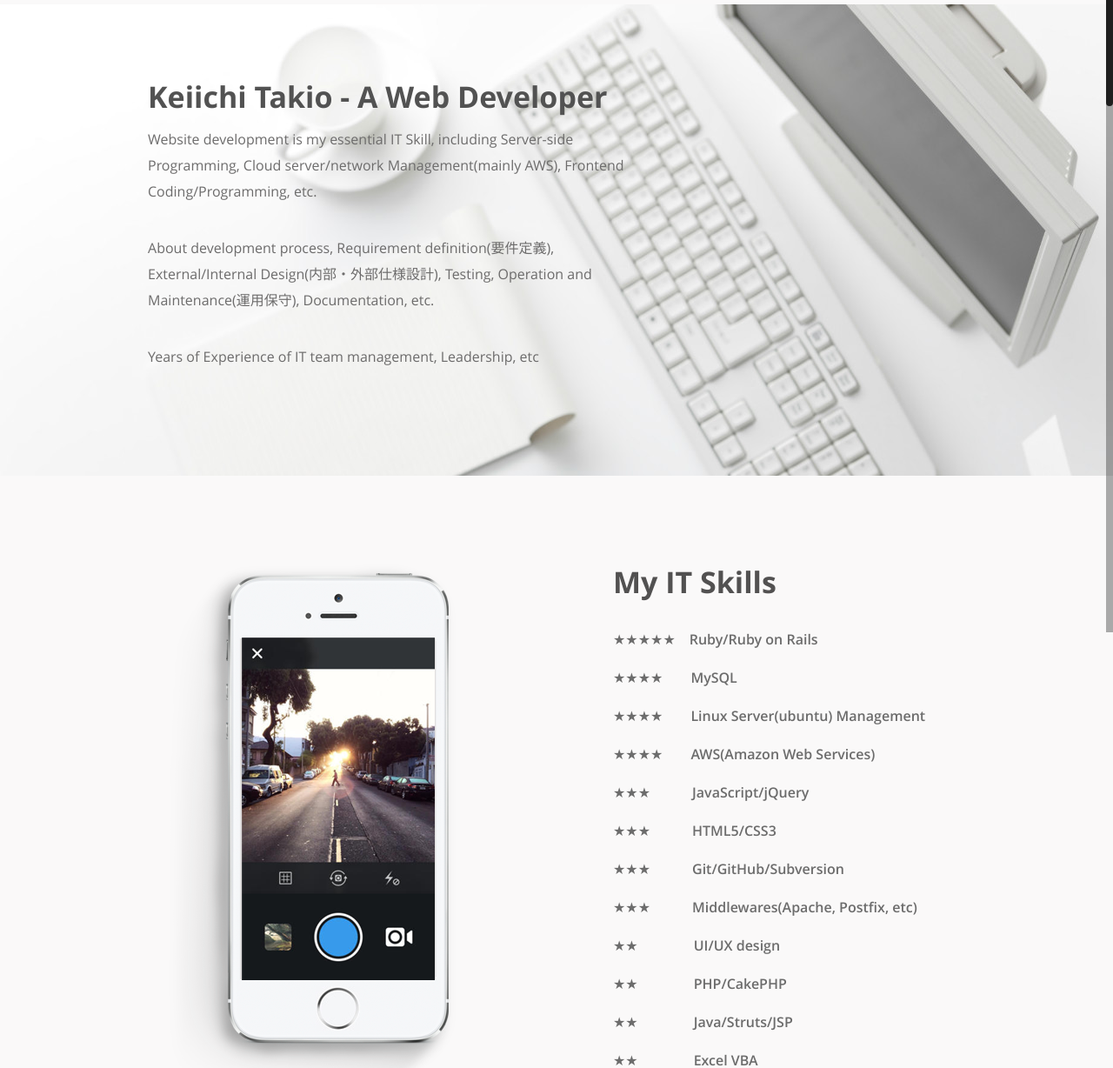
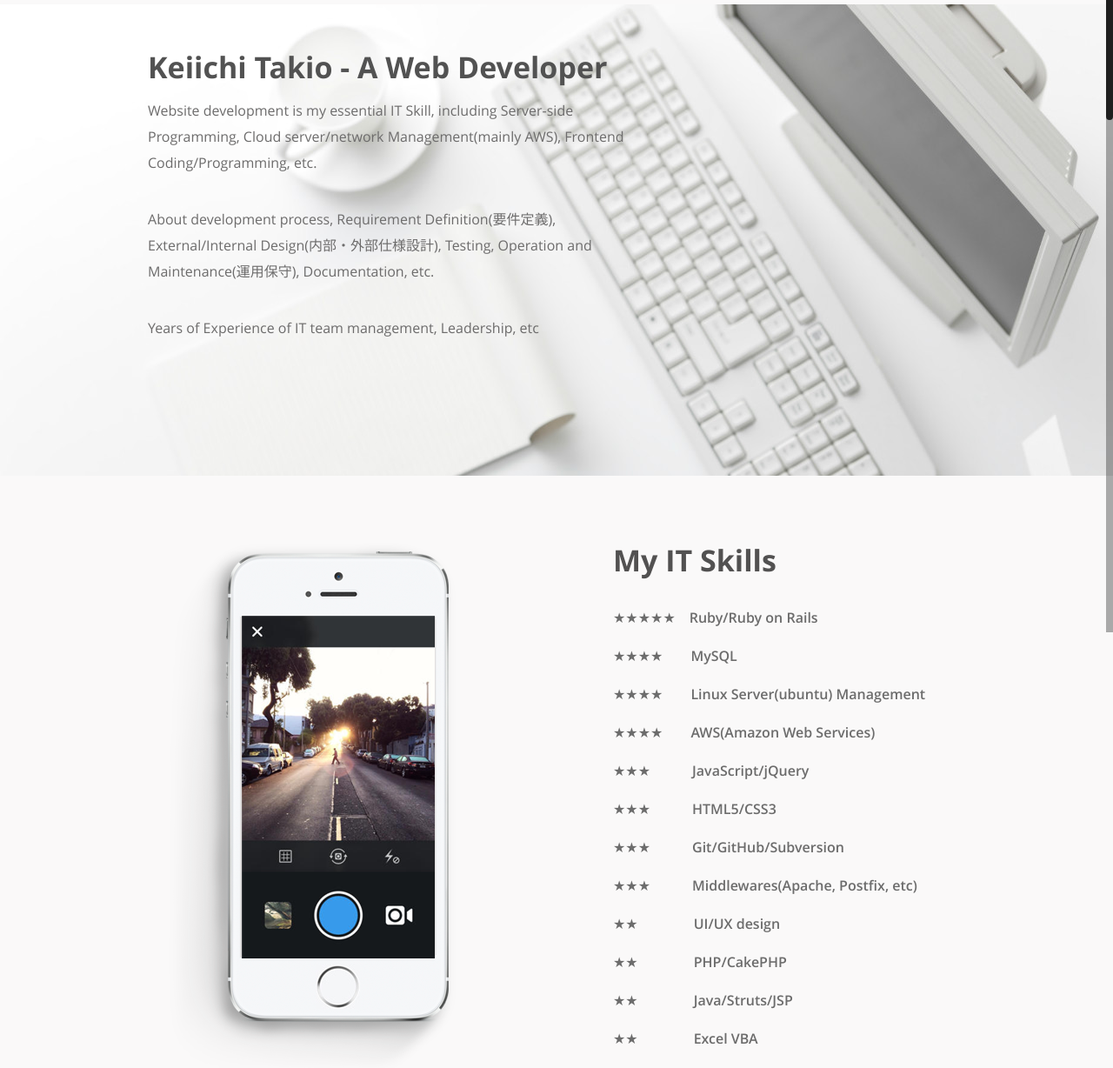
Before and after one commit to kei0000/kei0000.github.io, a plain HTML site: page index.html in a window 1280 px wide. Shown: the part 73-1301 px from the top of the page at 87% size. Drawn offline with Linux system fonts and the light colour scheme.

Commit message:
small layout adjustment / small to capital

```diff
--- a/css/main.css
+++ b/css/main.css
@@ -186,7 +186,7 @@ header .social li:first-child{
   position: absolute;
   max-width: 550px;
   margin-left: 80px;
-  top: 50%;
+  top: 44%;
   transform:translate(0,-50%);
   -webkit-transform:translate(0,-50%);
   -moz-transform:translate(0,-50%);
@@ -357,7 +357,7 @@ a.app_link{
 /*  About section   */
 
 .about{
-  padding: 100px 0;
+  padding: 75px 0 30px;
 }
 
 .about .iphone{
@@ -450,7 +450,7 @@ a.app_link{
 
 .my_skills {
   width: 100%;
-  padding: 0px 0 20px 0;
+  padding: 0px 0 2px 0;
   background-color: #41c17d;
   background-image: -moz-linear-gradient(bottom, #47ad76 0%, #47ad76 0.27%, #40c27d 99.46%, #40c27d 100%);
   background-image: -o-linear-gradient(bottom, #47ad76 0%, #47ad76 0.27%, #40c27d 99.46%, #40c27d 100%);
@@ -497,7 +497,7 @@ a.app_link{
 /*  Testimonials section   */
 
 .testimonials{
-  padding: 100px 0;
+  padding: 50px 0 10px 0;
 }
 
 .testimonials .testimonials_list{
--- a/index.html
+++ b/index.html
@@ -66,7 +66,7 @@
       <div class="caption">
         <h1 class="animated wow fadeInLeft">Keiichi Takio - A Web Developer</h1>
         <p class="animated wow fadeInLeft">Website development is my essential IT Skill, including Server-side Programming, Cloud server/network Management(mainly AWS), Frontend Coding/Programming, etc. </p>
-        <p class="animated wow fadeInLeft">About development process, Requirement definition(要件定義), External/Internal Design(内部・外部仕様設計), Testing, Operation and Maintenance(運用保守), Documentation, etc. </p>
+        <p class="animated wow fadeInLeft">About development process, Requirement Definition(要件定義), External/Internal Design(内部・外部仕様設計), Testing, Operation and Maintenance(運用保守), Documentation, etc. </p>
         <p class="animated wow fadeInLeft">Years of Experience of IT team management, Leadership, etc</p>
       </div>
     </div>
```
